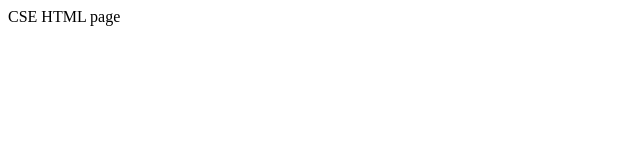
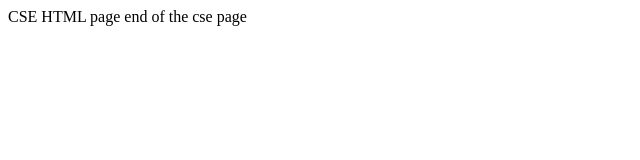
Before and after one commit to evelynjyothi/project, a plain HTML site: page cse.html in a window 1280 px wide. Shown: the whole page, without its empty margins (0-640 px from the left). Drawn offline with Linux system fonts and the light colour scheme.

```diff
--- a/cse.html
+++ b/cse.html
@@ -4,5 +4,6 @@
     </head>
 <body>
     CSE HTML page
+    end of the cse page
 </body>
 </html>
```
